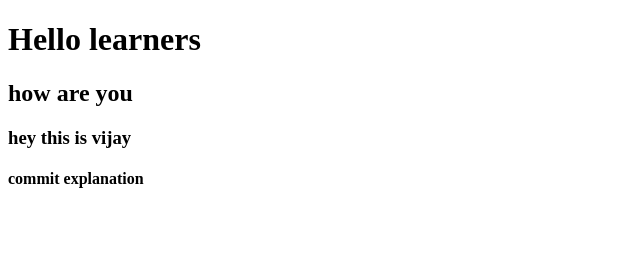
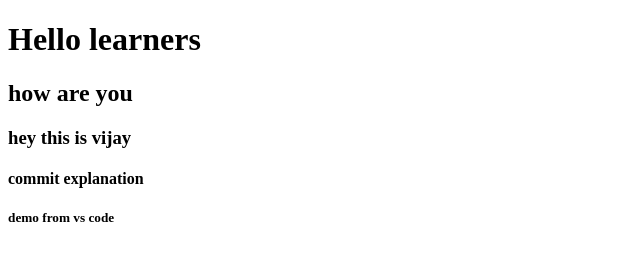
Before and after one commit to ramyamaddala06/geitDemo, a plain HTML site: page index.html in a window 1280 px wide. Shown: the full height of the page, 0-640 px from the left. Drawn offline with Linux system fonts and the light colour scheme.

Commit message:
demo from vs code

```diff
--- a/index.html
+++ b/index.html
@@ -10,5 +10,6 @@
     <h2>how are you</h2>
     <h3>hey this is vijay</h3>
     <h4>commit explanation</h4>
+    <h5>demo from vs code</h5>
 </body>
 </html>
```
